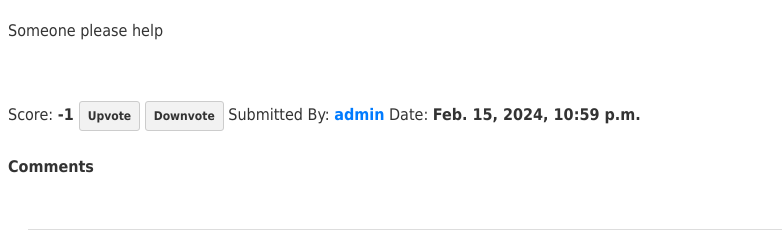
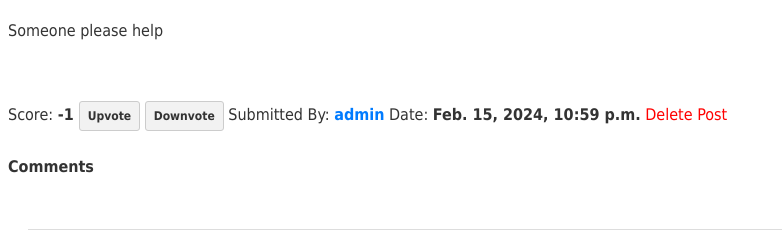
Before and after one commit to JimmyBu/PublishingWebsite, a Django app: page /post/20/ in a window 1280 px wide. Shown: the part 151-381 px from the top of the page, without its empty margins (0-782 px from the left). Run offline with Django 5.2, Linux system fonts and the light colour scheme; a user stored in the database is signed in; data comes from the database, SQL or seed files in the repository.

Commit message:
added deleting post and comment functionality

```diff
--- a/PublishingWeb/urls.py
+++ b/PublishingWeb/urls.py
@@ -32,6 +32,8 @@ urlpatterns = [
     path('comment/<int:pk>/<str:vote>/', views.upvote_comment, name='upvote_comment'),
     path('post/<int:pk>/<str:vote>/', views.upvote_post, name='upvote_post'),
     path('post/<int:id>/', views.post_detail, name='post_detail'),
+    path('comment/<int:id>/<str:delete1>/<str:delete2>/', views.delete_comment, name='delete_comment'),
+    path('post/<int:id>/<str:delete1>/<str:delete2>/', views.delete_post, name='delete_post'),
     path('ask/', views.create_post, name='create_post'),
     path('topic/', views.create_topic, name='create_topic'),
     path('topic/<int:id>/', views.topic_detail, name='topic_detail'),
--- a/QuestionHub/templates/comments.html
+++ b/QuestionHub/templates/comments.html
@@ -26,6 +26,10 @@
     Submitted By: <a href="{% url 'user_profile' comment_detail.user.id %}"><b>{{ comment_detail.user.username }}</b></a>
     Date: <b>{{  comment_detail.timestamp}}</b>
 
+    {% if user.is_authenticated and comment_detail.user.username == user.username %}
+        <a style="color: red" href="{% url 'delete_comment' comment_detail.id 'delete' 'delete' %}">Delete Comment</a>
+    {% endif %}
+
 
     <!--allow replies for comments-->
     <blockquote id="reply-form-{{ comment_detail.id }}" class="reply-form-container" style=:"display: none;">
--- a/QuestionHub/templates/post.html
+++ b/QuestionHub/templates/post.html
@@ -32,6 +32,9 @@
 
             Submitted By: <a href="{% url 'user_profile' post.author.id %}"><b>{{ post.author.username }}</b></a>
             Date: <b>{{ post.timestamp }}</b>
+            {% if user.is_authenticated and post.author.username == user.username %}
+                <a style="color: red" href="{% url 'delete_post' post.id 'delete' 'delete' %}">Delete Post</a>
+            {% endif %}
             <a href="{% url 'post_detail' post.id %}">View Comments</a>
         </div>
     {% endfor %}
--- a/QuestionHub/templates/post_detail.html
+++ b/QuestionHub/templates/post_detail.html
@@ -23,6 +23,9 @@
     {% endif %}
     Submitted By: <a href="{% url 'user_profile' post.author.id %}"><b>{{ post.author.username }}</b></a>
     Date: <b>{{ post.timestamp }}</b>
+    {% if user.is_authenticated and post.author.username == user.username %}
+        <a style="color: red" href="{% url 'delete_post' post.id 'delete' 'delete' %}">Delete Post</a>
+    {% endif %}
 </div>
     <div class="comment-container">
         <br>
--- a/QuestionHub/views.py
+++ b/QuestionHub/views.py
@@ -366,6 +366,19 @@ def upvote_post(request, pk, vote):
             return redirect(original_url)
 
 @login_required(login_url='register')
+def delete_post(request, id, delete1, delete2):
+    Post.objects.filter(id=id).delete()
+
+    return redirect('/')
+
+@login_required(login_url='register')
+def delete_comment(request, id, delete1, delete2):
+    original_url = request.META.get('HTTP_REFERER', '/default/url/')
+    Response.objects.filter(id=id).delete()
+
+    return redirect(original_url)
+
+@login_required(login_url='register')
 def reply_list(request):
     if request.method == "POST":
         try:
```
